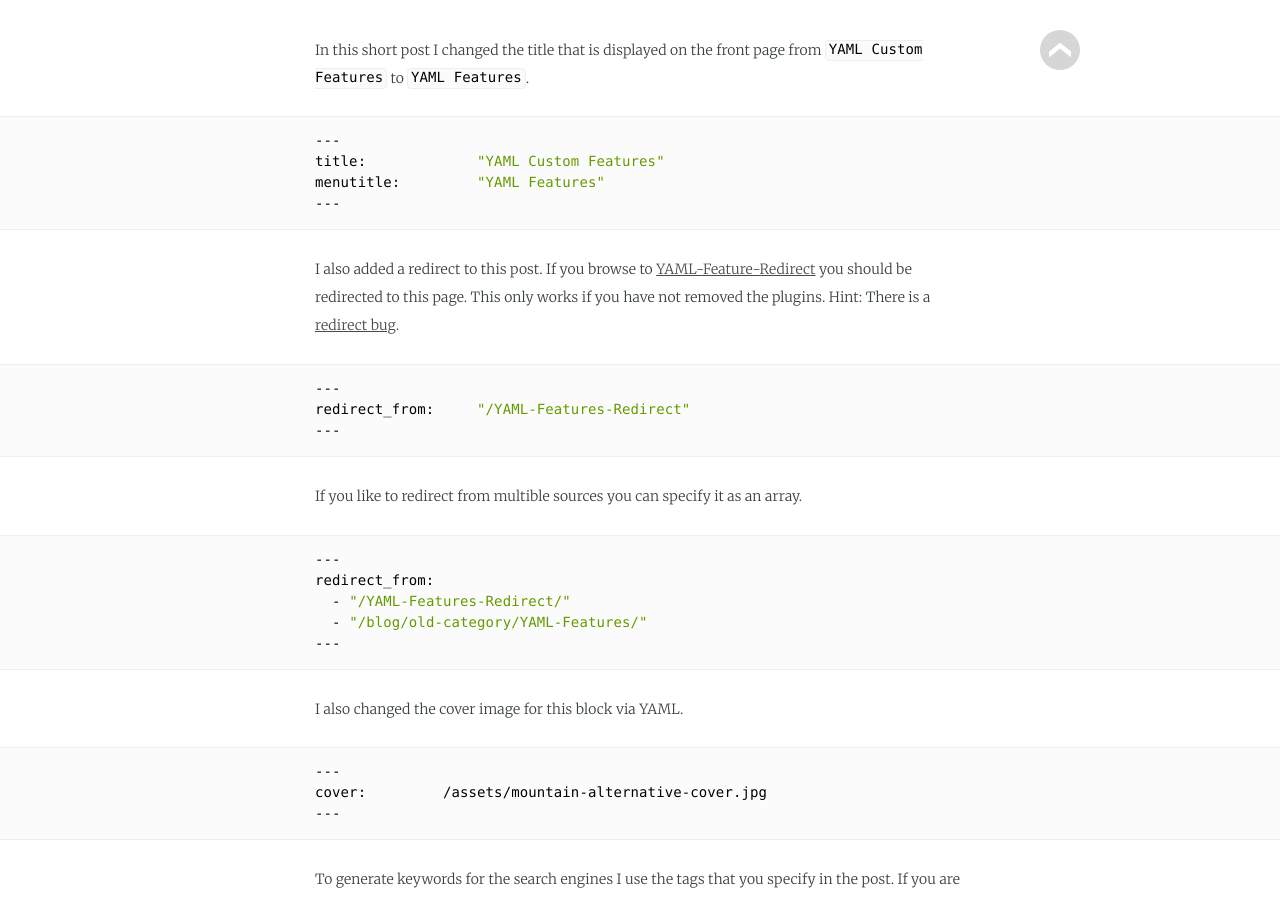
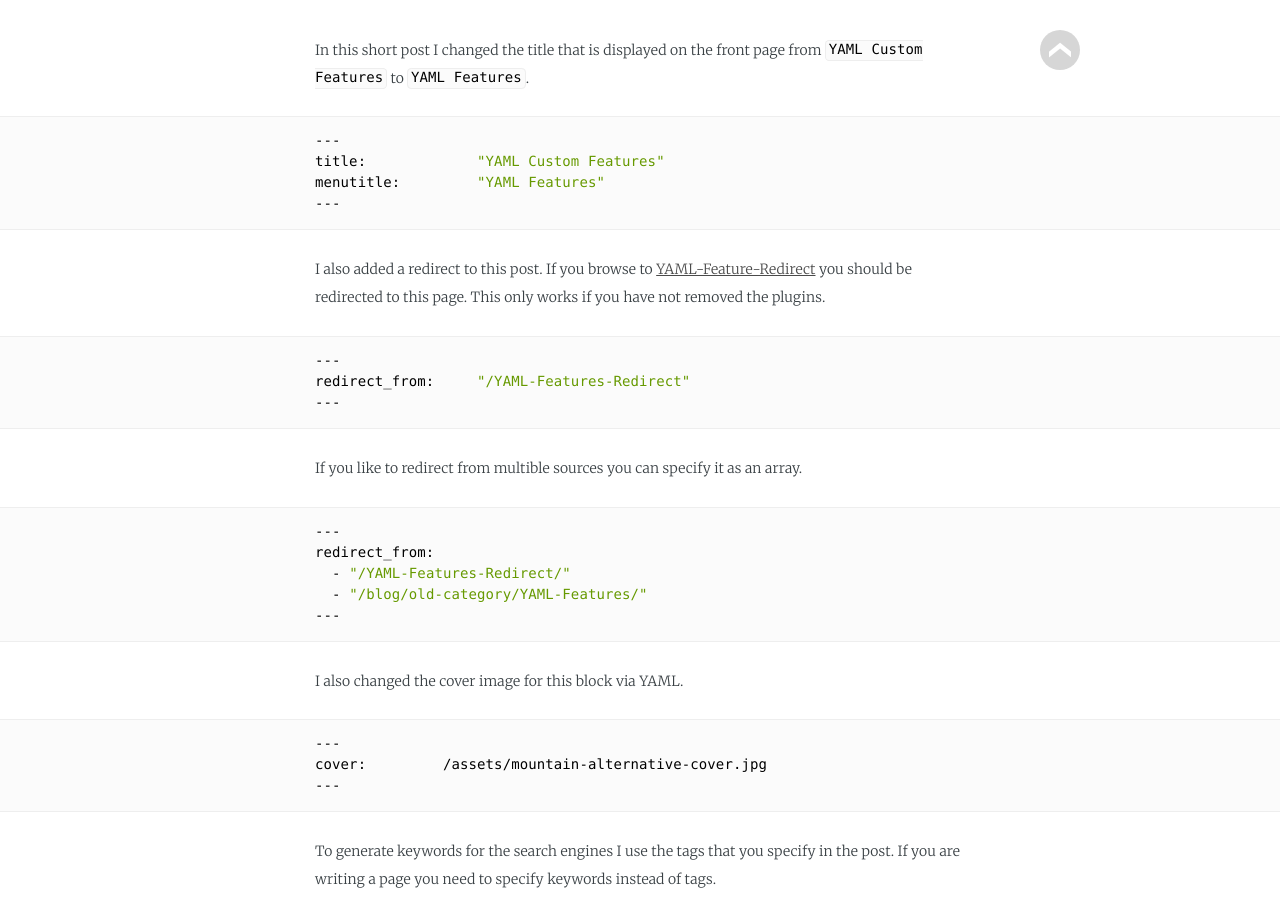
Before and after one commit to jwillmer/jekyllDecent, a Jekyll site: the page built from _posts/2016-04-06-YAML-Features.md, in a window 1280 px wide and 900 px high, scrolled down 512 px. Built offline with Jekyll 4.4.1, drawn with Linux system fonts in a browser that asks for light colours; some web fonts are replaced.

Commit message:
Removed bug notice since it is solved.

````diff
--- a/_posts/2016-04-06-YAML-Features.md
+++ b/_posts/2016-04-06-YAML-Features.md
@@ -25,7 +25,7 @@ menutitle:         "YAML Features"
 ---
 ```
 
-I also added a redirect to this post. If you browse to [YAML-Feature-Redirect]({{ "/" | absolute_url}}YAML-Features-Redirect) you should be redirected to this page. This only works if you have not removed the plugins. Hint: There is a [redirect bug](https://github.com/jwillmer/jekyllDecent/issues/35).
+I also added a redirect to this post. If you browse to [YAML-Feature-Redirect]({{ "/" | absolute_url}}YAML-Features-Redirect) you should be redirected to this page. This only works if you have not removed the plugins.
 
 ```bash
 ---
````
